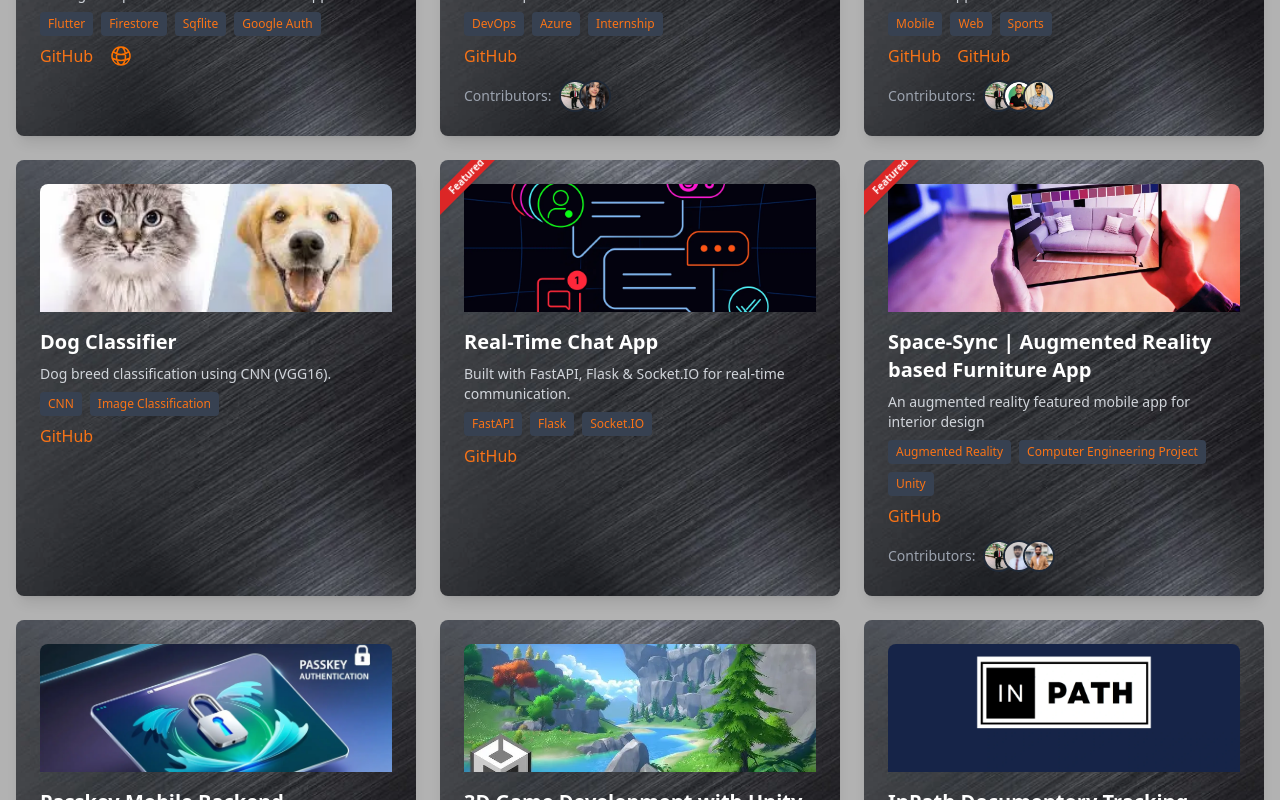
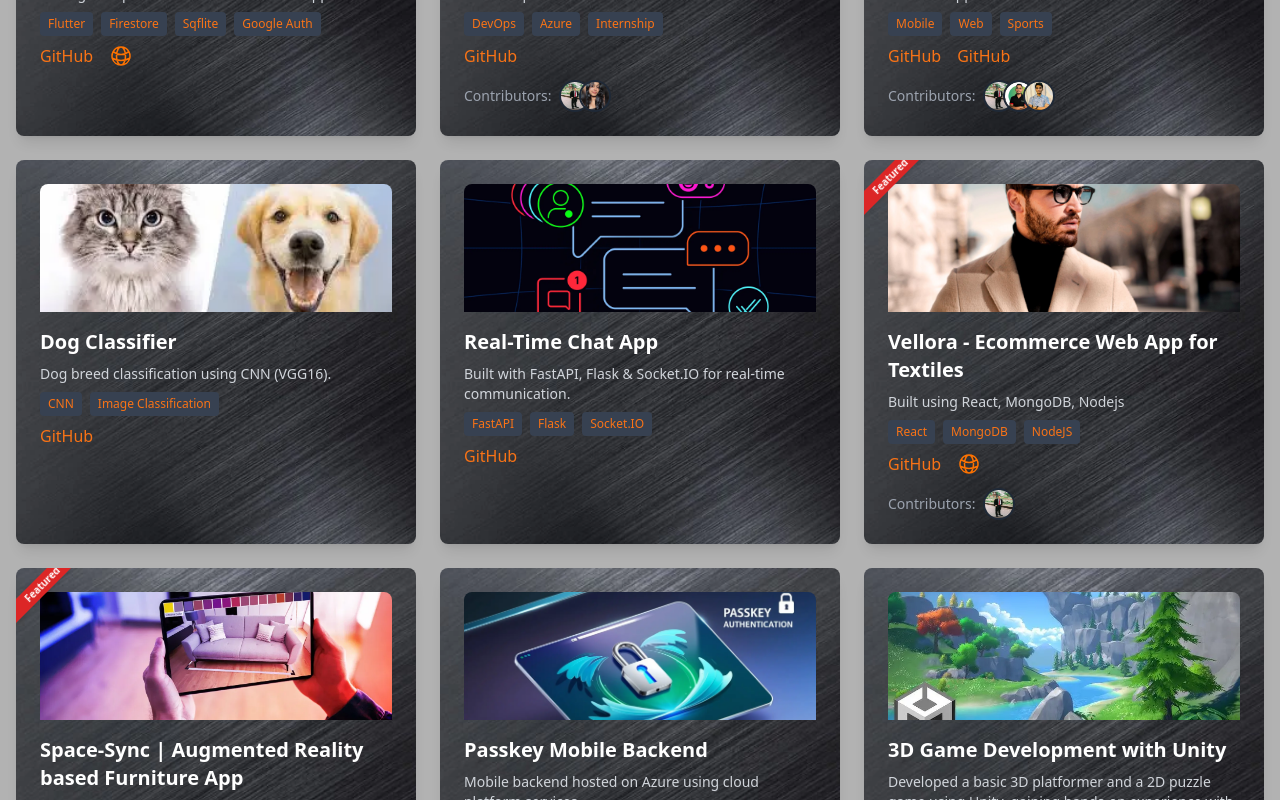
Before and after one commit to KalharaBatangala/portfolio-next, a Next.js app: page /projects in a window 1280 px wide. Shown: the part 840-1640 px from the top of the page. Built offline with nearby package versions, Linux system fonts and the light colour scheme.

Commit message:
Add new project-vellora

```diff
--- a/src/data/projects.ts
+++ b/src/data/projects.ts
@@ -29,6 +29,7 @@ import cuda from '/public/assets/rtx.webp';
 import bash from '/public/assets/bash.webp';
 import coffee from '/public/assets/Coffee.webp';
 import teapicker from '/public/assets/teapicker.webp';
+import men from '/public/assets/men.jpg';
 
 
 // ******************** ENG THUMBNAILS ******************************* //
@@ -120,12 +121,24 @@ export const projects: Project[] = [
 
   {
     id: uuid(),
-    isNew: true,
+    isNew: false,
     title: "Real-Time Chat App",
     description: "Built with FastAPI, Flask & Socket.IO for real-time communication.",
     github: ["https://github.com/KalharaBatangala/RealTime-chat-app"],
     tags: ["FastAPI", "Flask", "Socket.IO"],
     image: realtime,
+  },
+// *************************************************************************** //
+  {
+    id: uuid(),
+    isNew: true,
+    title: "Vellora - Ecommerce Web App for Textiles",
+    description: "Built using React, MongoDB, Nodejs",
+    github: ["https://github.com/KalharaBatangala/vellora"],
+    tags: ["React", "MongoDB", "NodeJS"],
+    image: men,
+    contributors: [contributors.Kalhara],
+    website: 'https://vellora-mu.vercel.app/'
   },
 // *************************************************************************** //
 
```
Also changed, not shown: public/assets/men.jpg (added).
